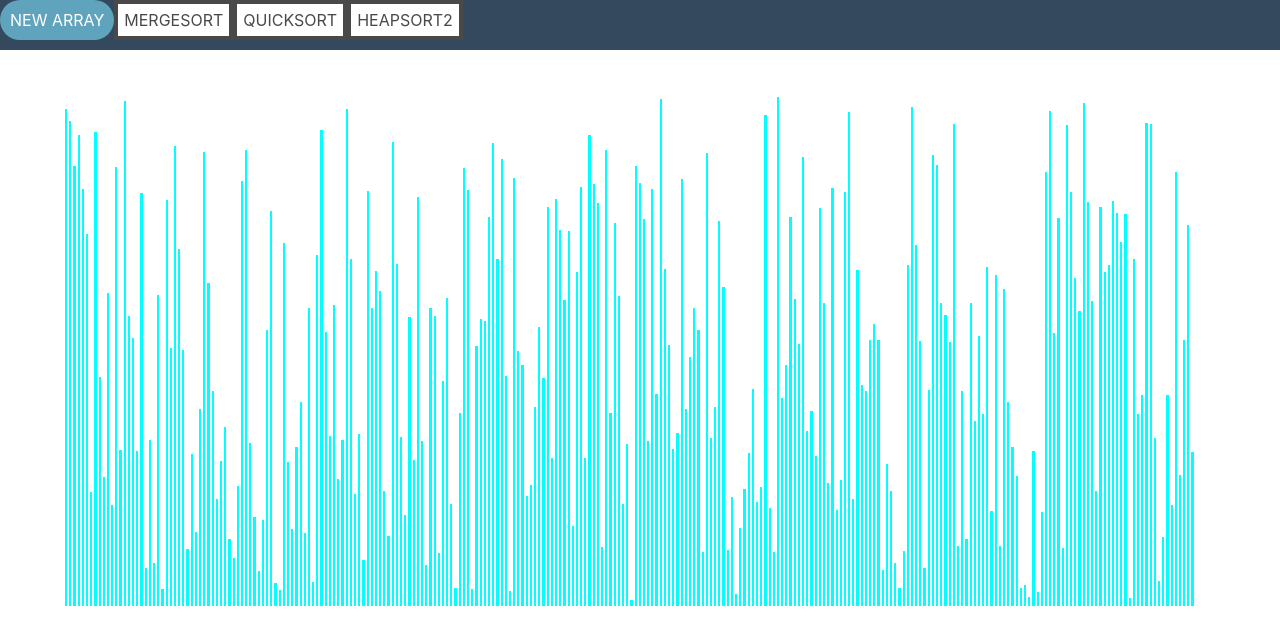
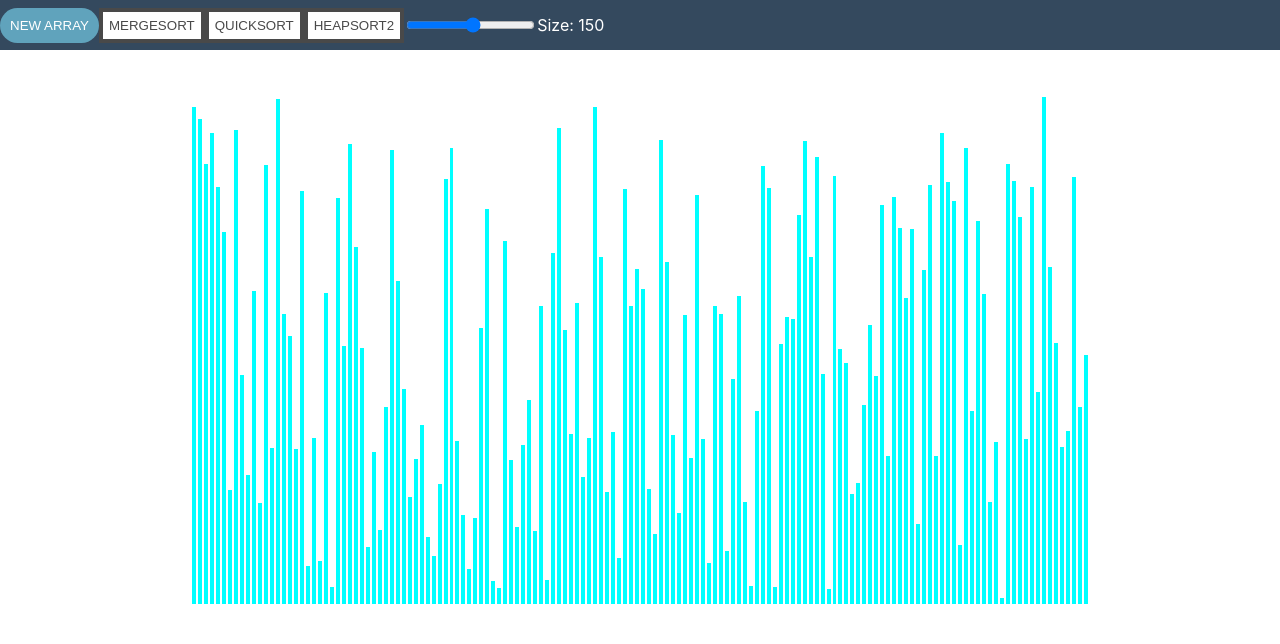
Before and after one commit to ichang1/sorting-visualizer, a React (Create React App) app in the folder sorting-visualizer/: page / in a window 1280 px wide. Shown: the top 644 px of the page. Built offline with nearby package versions, Linux system fonts and the light colour scheme.

Commit message:
slider for array size

```diff
--- a/sorting-visualizer/src/SortingVisualizer/SortingVisualizer.css
+++ b/sorting-visualizer/src/SortingVisualizer/SortingVisualizer.css
@@ -4,11 +4,11 @@
   left: 5%;
   right: 5%;
   top: 12%;
-  vertical-align: bottom;
+  /* vertical-align: bottom; */
+  text-align: center;
 }
 
 .array-bar {
-  width: 0.19%;
   background-color: aqua;
   display: inline-block;
   margin: 1px;
--- a/sorting-visualizer/src/SortingVisualizer/SortingVisualizer.js
+++ b/sorting-visualizer/src/SortingVisualizer/SortingVisualizer.js
@@ -9,39 +9,41 @@ const SortingVisualizer = () => {
   const MIN_HEIGHT = 5;
   const MAX_HEIGHT = 510;
 
-  const ANIMATION_BASE_SPEED = 3;
-
   const AQUA = "aqua";
   const RED = "red";
   const MAROON = "#800000";
 
-  const SIZE = 270;
-
   const [array, setArray] = useState([]);
-  const [size, setSize] = useState(SIZE);
+  const [size, setSize] = useState(150);
+  const [speed, setSpeed] = useState(3);
+  const [barWidth, setBarWidth] = useState(0.3466666);
 
   const barRefs = useRef([]);
 
   React.useEffect(() => {
-    resetArray();
+    resetArray(size);
     barRefs.current = new Array(size);
-  }, []);
+  }, [size]);
 
-  // const setSizeDefault = (n) => {
-  //   if (n > 0) {
-  //     setSize(n);
-  //   } else {
-  //     setSize(0);
-  //   }
-  // };
+  const sizeToBarWidth = (n) => {
+    return 52 / n;
+  };
+
+  const changeSize = (n) => {
+    setSize(n);
+    resetArray(n);
+    //change bar width
+    const barWidth = sizeToBarWidth(n);
+    setBarWidth(barWidth);
+  };
 
   const getRandomIntFromRange = (min, max) => {
     return Math.floor(Math.random() * (max - min + 1) + min);
   };
 
-  const resetArray = () => {
+  const resetArray = (n) => {
     const newArray = [];
-    for (let i = 0; i < size; i++) {
+    for (let i = 0; i < n; i++) {
       newArray.push(getRandomIntFromRange(MIN_HEIGHT, MAX_HEIGHT));
     }
     setArray(newArray);
@@ -62,13 +64,13 @@ const SortingVisualizer = () => {
         setTimeout(() => {
           leftBarStyle.backgroundColor = color;
           rightBarStyle.backgroundColor = color;
-        }, i * ANIMATION_BASE_SPEED);
+        }, i * speed);
       } else {
         const [barIdx, newHeight] = animations[i];
         const barStyle = arrayBars[barIdx].style;
         setTimeout(() => {
           barStyle.height = `${newHeight}px`;
-        }, i * ANIMATION_BASE_SPEED);
+        }, i * speed);
       }
     }
   };
@@ -85,7 +87,7 @@ const SortingVisualizer = () => {
         const pivStyle = arrayBars[pivIdx].style;
         setTimeout(() => {
           pivStyle.backgroundColor = color;
-        }, i * ANIMATION_BASE_SPEED);
+        }, i * speed);
       } else if (type === "compare") {
         const action = animations[i].action;
         const color = action === "start" ? RED : AQUA;
@@ -95,7 +97,7 @@ const SortingVisualizer = () => {
         setTimeout(() => {
           barOneStyle.backgroundColor = color;
           barTwoStyle.backgroundColor = color;
-        }, i * ANIMATION_BASE_SPEED);
+        }, i * speed);
       } else {
         //swap
         const [barOneIdx, barTwoIdx] = animations[i].bars;
@@ -107,7 +109,7 @@ const SortingVisualizer = () => {
         setTimeout(() => {
           barOneStyle.height = `${barOneNewHeight}px`;
           barTwoStyle.height = `${barTwoNewHeight}px`;
-        }, i * ANIMATION_BASE_SPEED);
+        }, i * speed);
       }
     }
   };
@@ -126,7 +128,7 @@ const SortingVisualizer = () => {
         setTimeout(() => {
           barOneStyle.backgroundColor = color;
           barTwoStyle.backgroundColor = color;
-        }, i * ANIMATION_BASE_SPEED);
+        }, i * speed);
       } else {
         //swap
         const [barOneIdx, barTwoIdx] = animations[i].bars;
@@ -138,7 +140,7 @@ const SortingVisualizer = () => {
         setTimeout(() => {
           barOneStyle.height = `${barOneNewHeight}px`;
           barTwoStyle.height = `${barTwoNewHeight}px`;
-        }, i * ANIMATION_BASE_SPEED);
+        }, i * speed);
       }
     }
   };
@@ -150,12 +152,16 @@ const SortingVisualizer = () => {
         mergeSort={mergeSort}
         quickSort={quickSort}
         heapSort={heapSort}
+        size={size}
+        changeSize={changeSize}
+        setSpeed={setSpeed}
+        speed={speed}
       ></ToolBar>
       <div className="array-container">
         {array.map((val, idx) => (
           <div
             className="array-bar"
-            style={{ height: `${val}px` }}
+            style={{ height: `${val}px`, width: `${barWidth}%` }}
             key={idx}
             ref={(el) => (barRefs.current[idx] = el)}
           ></div>
--- a/sorting-visualizer/src/ToolBar/ToolBar.css
+++ b/sorting-visualizer/src/ToolBar/ToolBar.css
@@ -2,7 +2,8 @@
   width: 100%;
   height: 50px;
   background-color: #34495e;
-  vertical-align: middle;
+  display: flex;
+  align-items: center;
 }
 
 #get-array {
@@ -28,9 +29,9 @@
   user-select: none;
 }
 
-#get-array:hover {
+/* #get-array:hover {
   color: rgb(212, 212, 212);
-}
+} */
 
 .sort-button {
   color: #494949 !important;
@@ -51,3 +52,7 @@
   border-color: #f6b93b !important;
   transition: all 0.4s ease 0s;
 }
+
+#array-size {
+  color: white;
+}
--- a/sorting-visualizer/src/ToolBar/ToolBar.js
+++ b/sorting-visualizer/src/ToolBar/ToolBar.js
@@ -1,30 +1,95 @@
-import React, { useState } from "react";
+import React, { useState, useRef } from "react";
 import "./ToolBar.css";
 
-const ToolBar = ({ getArray, mergeSort, quickSort, heapSort }) => {
+const ToolBar = ({
+  getArray,
+  mergeSort,
+  quickSort,
+  heapSort,
+  size,
+  changeSize,
+  speed,
+  setSpeed,
+}) => {
   const [isRunning, setIsRunning] = useState(false);
   const sortAlgorithms = [mergeSort, quickSort, heapSort];
-  // const toggleRunning = () => {
-  //   setIsRunning(!isRunning);
-  // };
+  const sizeRef = useRef(0);
+
+  React.useEffect(() => {
+    sizeRef.current = size;
+  }, [size]);
+
+  const toggleRunning = () => {
+    setIsRunning(!isRunning);
+  };
+
+  const handleClick = (sort) => {
+    setIsRunning(!isRunning);
+    sort();
+    setIsRunning(false);
+  };
+
+  const handleChange = (e) => {
+    const newSize = e.target.value;
+    changeSize(parseInt(newSize));
+    sizeRef.current = newSize;
+  };
+
   return (
     <nav id="tool-bar">
-      <div id="get-array" onClick={!isRunning ? getArray : null}>
+      <button
+        id="get-array"
+        onClick={
+          !isRunning
+            ? () => {
+                getArray(size);
+              }
+            : null
+        }
+      >
         New Array
-      </div>
+      </button>
       {sortAlgorithms.map((algorithm, idx) => (
-        <SortButton sort={algorithm} key={`sort-algorithm-${idx}`}></SortButton>
+        <button
+          className="sort-button"
+          onClick={!isRunning ? algorithm : null}
+          key={`sort-algorithm-${idx}`}
+        >
+          {algorithm.name}
+        </button>
       ))}
+      <input
+        id="changeSize"
+        type="range"
+        min="20"
+        max="270"
+        step="10"
+        defaultValue="150"
+        style={{ background: "red" }}
+        disabled={isRunning ? "disabled" : null}
+        onChange={handleChange}
+      />
+      <div
+        id="array-size"
+        ref={(el) => (sizeRef.current = el)}
+      >{`Size: ${sizeRef.current}`}</div>
     </nav>
   );
 };
 
-const SortButton = ({ sort }) => {
-  return (
-    <div className="sort-button" onClick={sort}>
-      {sort.name}
-    </div>
-  );
-};
+// const SortButton = ({ sort, isRunning, setIsRunning }) => {
+//   const noInterruptSort = () => {
+//     if (!isRunning) {
+//       setIsRunning(true);
+//       sort();
+//       setIsRunning(false);
+//     }
+//   };
+//   return (
+//     <div className="sort-button" onClick={!isRunning ? noInterruptSort : null}>
+//       {sort.name}
+//     </div>
+//   );
+// };
 
 export default ToolBar;
```
